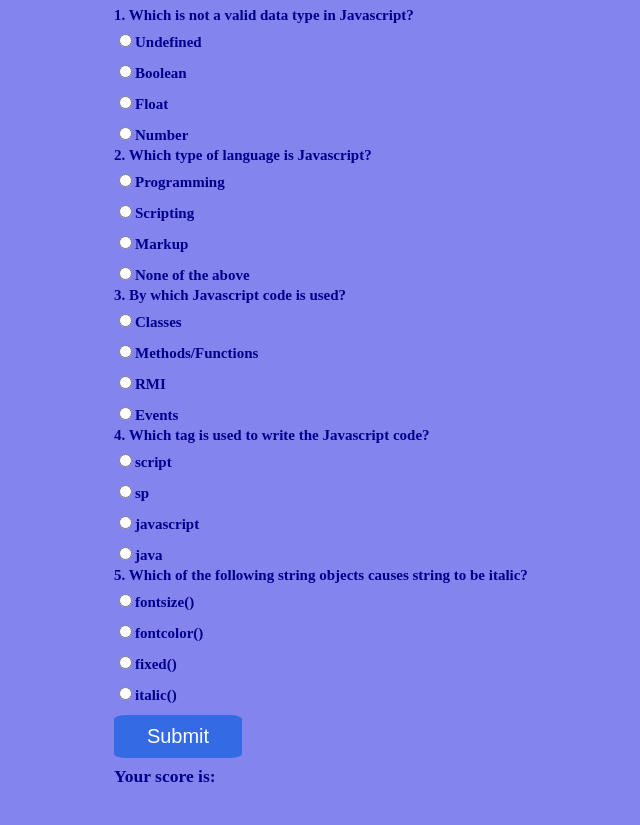
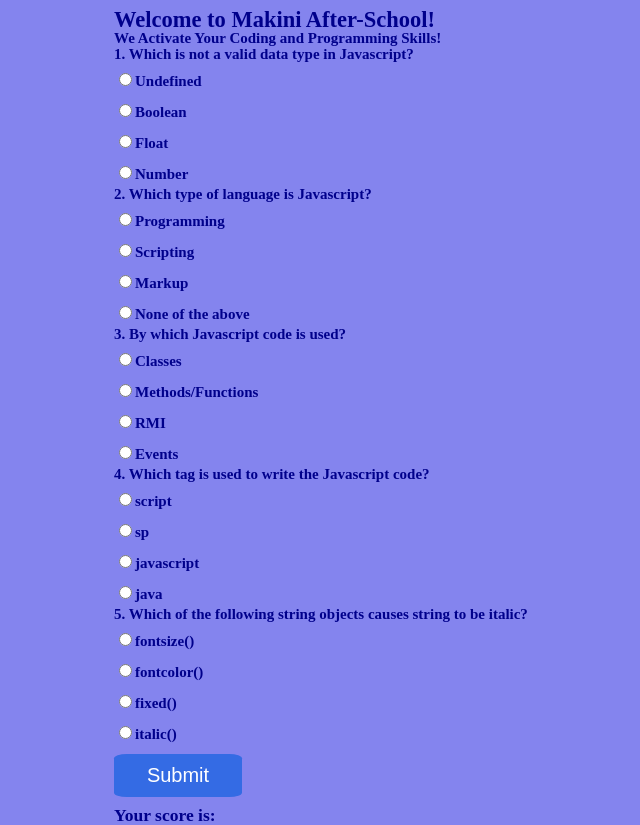
Before and after one commit to DenisMuga/IP-Quiz-Board, a plain HTML site: page index.html in a window 1280 px wide. Shown: the whole page, without its empty margins (14-654 px from the left). Before the commit the page ends 800 px from the top, so only its background shows below. Drawn offline with Linux system fonts and the light colour scheme.

Commit message:
feature: adding title - added the title of the application using the h2 and p tags

```diff
--- a/index.html
+++ b/index.html
@@ -9,6 +9,10 @@
     <script type="text/javascript" src="index.js"></script>
 </head>
 <body>
+    <div class="caption">
+        <h2>Welcome to Makini After-School!</h2>
+        <p>We Activate Your Coding and Programming Skills!</p>
+    </div>
     <form name="questions" id="questions">
         <div>
             <p>1. Which is not a valid data type in Javascript?</p>
```
